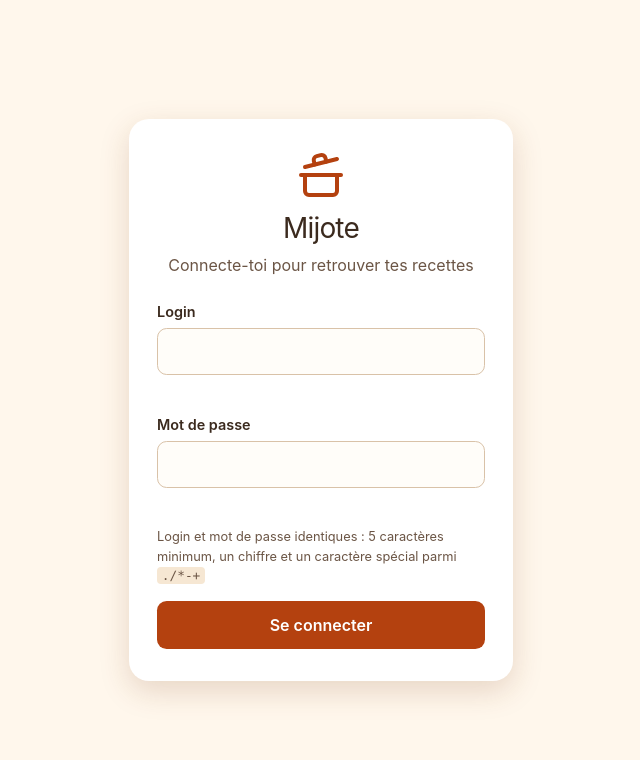
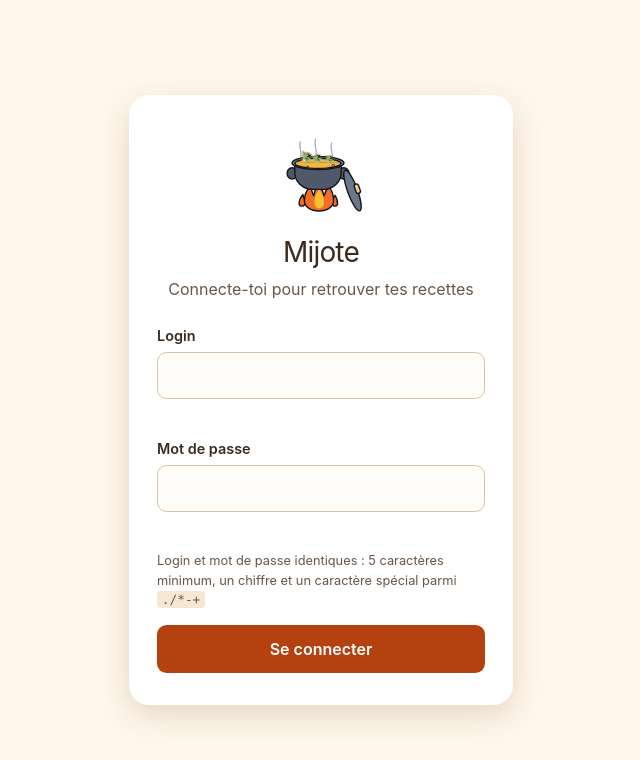
Before and after one commit to MaximeRocher/angular-project-mijote, an Angular app: page /login in a window 1280 px wide. Shown: the top 760 px of the page, without its empty margins (319-959 px from the left). Built offline with nearby package versions, Linux system fonts and the light colour scheme.

Commit message:
enlarge pot logo and replace svg

```diff
--- a/src/app/features/login/login.html
+++ b/src/app/features/login/login.html
@@ -1,6 +1,6 @@
 <main class="page">
   <section class="card" aria-labelledby="login-title">
-    <img class="brand" ngSrc="images/cooking-pot.svg" width="48" height="48" alt="" />
+    <img class="brand" ngSrc="images/cooking-pot.svg" width="94" height="96" alt="" />
     <h1 id="login-title">Mijote</h1>
     <p class="subtitle">Connecte-toi pour retrouver tes recettes</p>
 
--- a/src/app/shared/components/navbar/navbar.ts
+++ b/src/app/shared/components/navbar/navbar.ts
@@ -10,7 +10,7 @@ import { AuthService } from '../../../core/services/auth.service';
   template: `
     <header class="bar">
       <a class="brand" routerLink="/home">
-        <img ngSrc="images/cooking-pot.svg" width="32" height="32" alt="" />
+        <img ngSrc="images/cooking-pot.svg" width="55" height="56" alt="" />
         <span>Mijote</span>
       </a>
 
```
Also changed, not shown: public/images/cooking-pot.svg.
